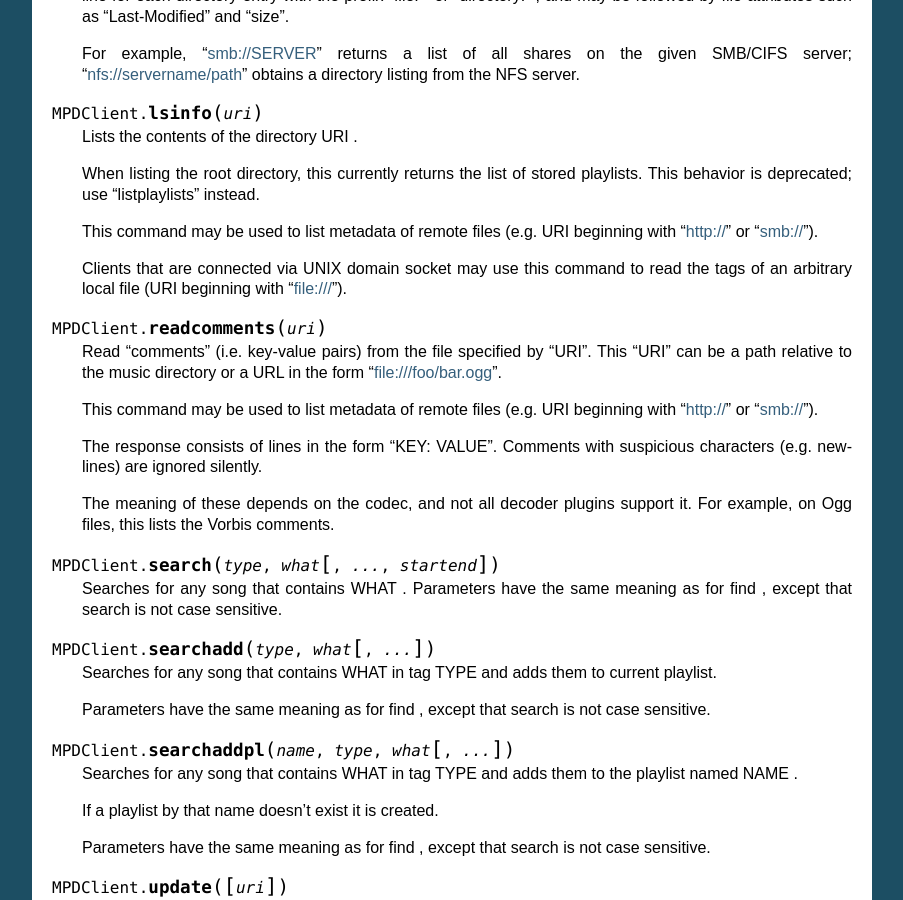
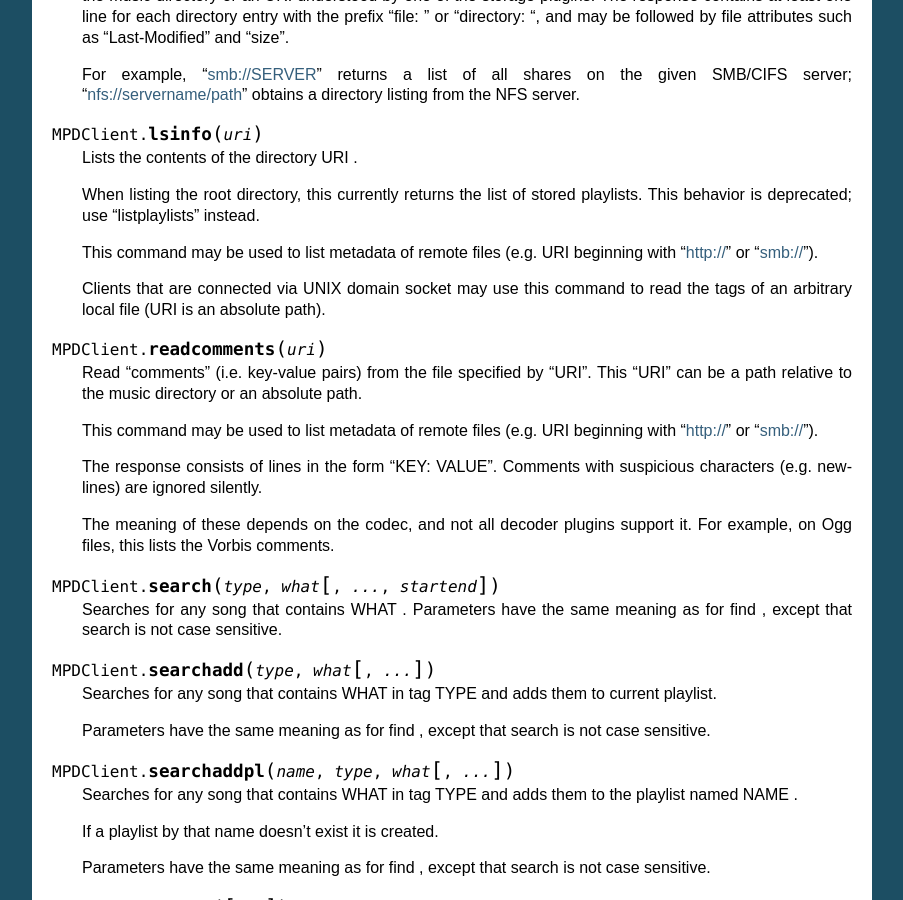
Before and after one commit to Mic92/python-mpd2, a Sphinx documentation site: the page built from doc/topics/commands.rst, in a window 1280 px wide and 900 px high, scrolled down 6214 px. Shown: the whole window, without its empty margins (198-1101 px from the left). Built offline with Sphinx 7.4.7, drawn with Linux system fonts in a browser that asks for light colours; some of the changed text lies outside the part shown.

Commit message:
update documentation from source

```diff
--- a/doc/topics/commands.rst
+++ b/doc/topics/commands.rst
@@ -417,7 +421,7 @@ The music database
 ------------------
 
 
-.. function:: MPDClient.count(tag, needle[, "group", grouptype])
+.. function:: MPDClient.count(tag, needle[, ..., "group", grouptype])
 
               Counts the number of songs and their total playtime in
               the db matching TAG  exactly.
@@ -511,15 +515,14 @@ The music database
 
               Clients that are connected via UNIX domain socket may
               use this command to read the tags of an arbitrary local
-              file (URI beginning with "file:///").
+              file (URI is an absolute path).
 
 
 .. function:: MPDClient.readcomments(uri)
 
               Read "comments" (i.e. key-value pairs) from the file
               specified by "URI".  This "URI" can be a path relative
-              to the music directory or a URL in the form
-              "file:///foo/bar.ogg".
+              to the music directory or an absolute path.
 
               This command may be used to list metadata of remote
               files (e.g. URI beginning with "http://" or "smb://").
```
Also changed, not shown: other parts of doc/topics/commands.rst (+18 -6 lines).
